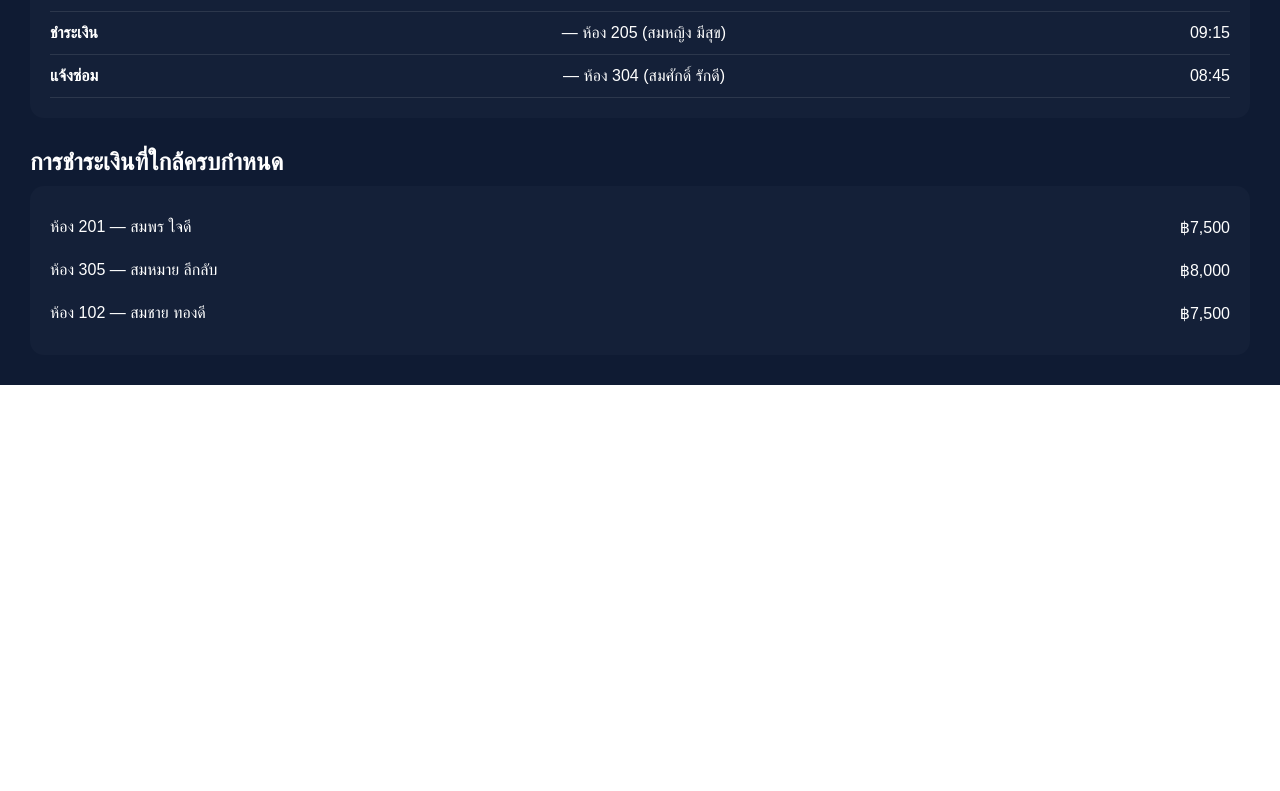
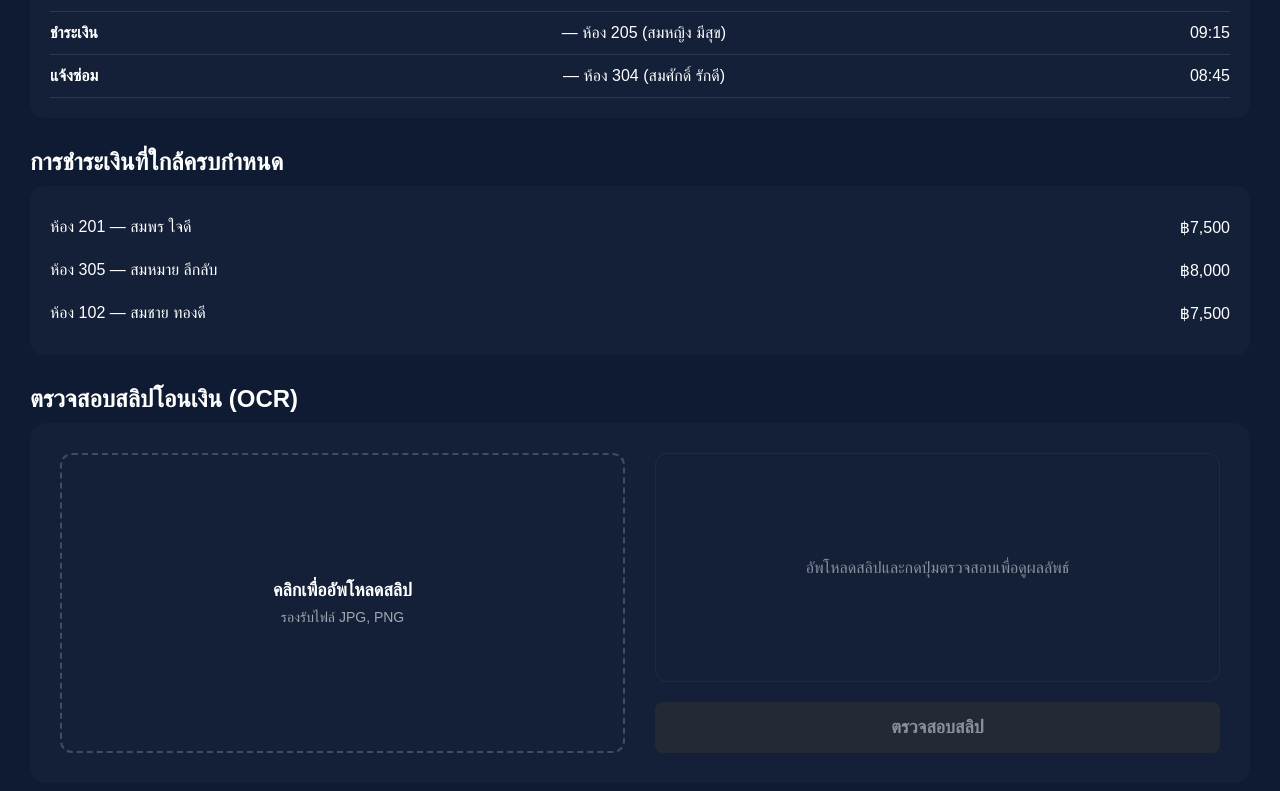
Before and after one commit to Non2412/web-dormitory, a Next.js app: page /admin_dashbord in a window 1280 px wide. Shown: the part 503-1294 px from the top of the page. Before the commit the page ends 888 px from the top, so only its background shows below. Built offline with nearby package versions, Linux system fonts and the light colour scheme.

Commit message:
add ocr to admin_dashbord

```diff
--- /dev/null
+++ b/src/app/admin_dashbord/SlipVerifier.tsx
@@ -0,0 +1,141 @@
+"use client";
+
+import { useState, useRef } from "react";
+import Tesseract from "tesseract.js";
+import styles from "./dashboard.module.css";
+
+export default function SlipVerifier() {
+    const [image, setImage] = useState<string | null>(null);
+    const [loading, setLoading] = useState(false);
+    const [result, setResult] = useState<{
+        text: string;
+        amount: string | null;
+        date: string | null;
+        time: string | null;
+    } | null>(null);
+    const fileInputRef = useRef<HTMLInputElement>(null);
+
+    const handleImageUpload = (e: React.ChangeEvent<HTMLInputElement>) => {
+        const file = e.target.files?.[0];
+        if (file) {
+            const imageUrl = URL.createObjectURL(file);
+            setImage(imageUrl);
+            setResult(null); // Reset previous result
+        }
+    };
+
+    const verifySlip = async () => {
+        if (!image) return;
+
+        setLoading(true);
+        try {
+            const { data: { text } } = await Tesseract.recognize(image, "tha+eng", {
+                logger: (m) => console.log(m),
+            });
+
+            // Simple regex extraction (can be improved based on slip format)
+            // Amount: Look for numbers with commas and decimals, possibly preceded by "Amount" or similar
+            const amountMatch = text.match(/[\d,]+\.\d{2}/);
+
+            // Date: Look for DD/MM/YYYY or DD MMM YYYY patterns
+            // This is a basic example, might need adjustment for Thai months
+            const dateMatch = text.match(/(\d{1,2}\s+[A-Za-z\u0E00-\u0E7F]+\s+\d{4})|(\d{1,2}\/\d{1,2}\/\d{4})/);
+
+            // Time: Look for HH:MM pattern
+            const timeMatch = text.match(/\d{1,2}:\d{2}/);
+
+            setResult({
+                text: text,
+                amount: amountMatch ? amountMatch[0] : null,
+                date: dateMatch ? dateMatch[0] : null,
+                time: timeMatch ? timeMatch[0] : null,
+            });
+        } catch (error) {
+            console.error("OCR Error:", error);
+            alert("เกิดข้อผิดพลาดในการตรวจสอบสลิป");
+        } finally {
+            setLoading(false);
+        }
+    };
+
+    const triggerFileInput = () => {
+        fileInputRef.current?.click();
+    };
+
+    return (
+        <div className={styles.section}>
+            <h2>ตรวจสอบสลิปโอนเงิน (OCR)</h2>
+            <div className={styles.verifierContainer}>
+                <div className={styles.uploadArea}>
+                    <input
+                        type="file"
+                        accept="image/*"
+                        onChange={handleImageUpload}
+                        ref={fileInputRef}
+                        style={{ display: "none" }}
+                    />
+
+                    {image ? (
+                        <div className={styles.previewContainer}>
+                            <img src={image} alt="Slip Preview" className={styles.previewImage} />
+                            <button className={styles.changeBtn} onClick={triggerFileInput}>
+                                เปลี่ยนรูปภาพ
+                            </button>
+                        </div>
+                    ) : (
+                        <div className={styles.uploadPlaceholder} onClick={triggerFileInput}>
+                            <p>คลิกเพื่ออัพโหลดสลิป</p>
+                            <span>รองรับไฟล์ JPG, PNG</span>
+                        </div>
+                    )}
+                </div>
+
+                <div className={styles.resultArea}>
+                    {loading ? (
+                        <div className={styles.loading}>
+                            <div className={styles.spinner}></div>
+                            <p>กำลังตรวจสอบข้อมูล...</p>
+                        </div>
+                    ) : result ? (
+                        <div className={styles.resultCard}>
+                            <h3>ผลการตรวจสอบ</h3>
+                            <div className={styles.resultRow}>
+                                <span>จำนวนเงิน:</span>
+                                <strong className={result.amount ? styles.valid : styles.invalid}>
+                                    {result.amount || "ไม่พบข้อมูล"}
+                                </strong>
+                            </div>
+                            <div className={styles.resultRow}>
+                                <span>วันที่:</span>
+                                <strong>{result.date || "ไม่พบข้อมูล"}</strong>
+                            </div>
+                            <div className={styles.resultRow}>
+                                <span>เวลา:</span>
+                                <strong>{result.time || "ไม่พบข้อมูล"}</strong>
+                            </div>
+
+                            <div className={styles.rawText}>
+                                <details>
+                                    <summary>ดูข้อความทั้งหมดที่อ่านได้</summary>
+                                    <pre>{result.text}</pre>
+                                </details>
+                            </div>
+                        </div>
+                    ) : (
+                        <div className={styles.emptyState}>
+                            <p>อัพโหลดสลิปและกดปุ่มตรวจสอบเพื่อดูผลลัพธ์</p>
+                        </div>
+                    )}
+
+                    <button
+                        className={styles.verifyBtn}
+                        onClick={verifySlip}
+                        disabled={!image || loading}
+                    >
+                        {loading ? "กำลังประมวลผล..." : "ตรวจสอบสลิป"}
+                    </button>
+                </div>
+            </div>
+        </div>
+    );
+}
--- a/src/app/admin_dashbord/dashboard.module.css
+++ b/src/app/admin_dashbord/dashboard.module.css
@@ -84,3 +84,202 @@
   padding: 12px 0;
   font-size: 16px;
 }
+
+/* Slip Verifier Styles */
+.verifierContainer {
+  display: flex;
+  gap: 30px;
+  background: #142038;
+  padding: 30px;
+  border-radius: 16px;
+  flex-wrap: wrap;
+}
+
+.uploadArea {
+  flex: 1;
+  min-width: 300px;
+  display: flex;
+  flex-direction: column;
+  align-items: center;
+  justify-content: center;
+}
+
+.uploadPlaceholder {
+  width: 100%;
+  height: 300px;
+  border: 2px dashed rgba(255, 255, 255, 0.2);
+  border-radius: 12px;
+  display: flex;
+  flex-direction: column;
+  align-items: center;
+  justify-content: center;
+  cursor: pointer;
+  transition: all 0.3s ease;
+}
+
+.uploadPlaceholder:hover {
+  border-color: #00d4ff;
+  background: rgba(0, 212, 255, 0.05);
+}
+
+.uploadPlaceholder p {
+  font-size: 18px;
+  font-weight: bold;
+  margin-bottom: 8px;
+}
+
+.uploadPlaceholder span {
+  font-size: 14px;
+  opacity: 0.6;
+}
+
+.previewContainer {
+  width: 100%;
+  display: flex;
+  flex-direction: column;
+  align-items: center;
+  gap: 15px;
+}
+
+.previewImage {
+  max-width: 100%;
+  max-height: 400px;
+  border-radius: 8px;
+  box-shadow: 0 4px 12px rgba(0,0,0,0.3);
+}
+
+.changeBtn {
+  background: transparent;
+  border: 1px solid rgba(255,255,255,0.3);
+  color: white;
+  padding: 8px 16px;
+  border-radius: 6px;
+  cursor: pointer;
+  transition: all 0.2s;
+}
+
+.changeBtn:hover {
+  border-color: white;
+  background: rgba(255,255,255,0.1);
+}
+
+.resultArea {
+  flex: 1;
+  min-width: 300px;
+  display: flex;
+  flex-direction: column;
+  justify-content: space-between;
+}
+
+.emptyState {
+  flex: 1;
+  display: flex;
+  align-items: center;
+  justify-content: center;
+  text-align: center;
+  opacity: 0.5;
+  border: 1px solid rgba(255,255,255,0.1);
+  border-radius: 12px;
+  padding: 20px;
+  margin-bottom: 20px;
+}
+
+.loading {
+  flex: 1;
+  display: flex;
+  flex-direction: column;
+  align-items: center;
+  justify-content: center;
+  margin-bottom: 20px;
+}
+
+.spinner {
+  width: 40px;
+  height: 40px;
+  border: 4px solid rgba(255,255,255,0.1);
+  border-top-color: #00d4ff;
+  border-radius: 50%;
+  animation: spin 1s linear infinite;
+  margin-bottom: 15px;
+}
+
+@keyframes spin {
+  to { transform: rotate(360deg); }
+}
+
+.resultCard {
+  background: rgba(255,255,255,0.05);
+  border-radius: 12px;
+  padding: 20px;
+  margin-bottom: 20px;
+  flex: 1;
+}
+
+.resultCard h3 {
+  margin-top: 0;
+  margin-bottom: 20px;
+  border-bottom: 1px solid rgba(255,255,255,0.1);
+  padding-bottom: 10px;
+}
+
+.resultRow {
+  display: flex;
+  justify-content: space-between;
+  margin-bottom: 15px;
+  font-size: 18px;
+}
+
+.valid {
+  color: #00ff8c;
+}
+
+.invalid {
+  color: #ff4d4d;
+}
+
+.rawText {
+  margin-top: 20px;
+  padding-top: 15px;
+  border-top: 1px solid rgba(255,255,255,0.1);
+  font-size: 14px;
+}
+
+.rawText summary {
+  cursor: pointer;
+  opacity: 0.7;
+  margin-bottom: 10px;
+}
+
+.rawText pre {
+  background: rgba(0,0,0,0.3);
+  padding: 10px;
+  border-radius: 6px;
+  white-space: pre-wrap;
+  max-height: 200px;
+  overflow-y: auto;
+  font-family: monospace;
+}
+
+.verifyBtn {
+  width: 100%;
+  padding: 15px;
+  background: linear-gradient(90deg, #00d4ff, #0051ff);
+  color: white;
+  border: none;
+  border-radius: 8px;
+  font-size: 18px;
+  font-weight: bold;
+  cursor: pointer;
+  transition: transform 0.2s, box-shadow 0.2s;
+}
+
+.verifyBtn:hover:not(:disabled) {
+  transform: translateY(-2px);
+  box-shadow: 0 4px 15px rgba(0, 81, 255, 0.4);
+}
+
+.verifyBtn:disabled {
+  opacity: 0.5;
+  cursor: not-allowed;
+  background: #333;
+}
--- a/src/app/admin_dashbord/page.tsx
+++ b/src/app/admin_dashbord/page.tsx
@@ -1,6 +1,8 @@
 "use client";
 
 import styles from "./dashboard.module.css";
+
+import SlipVerifier from "./SlipVerifier";
 
 export default function AdminDashboard() {
   return (
@@ -76,7 +78,7 @@ export default function AdminDashboard() {
         </div>
       </div>
 
-      {/* การชำระเงินใกล้ครบกำหนด */}
+      {/* การชำระเงินที่ใกล้ครบกำหนด */}
       <div className={styles.section}>
         <h2>การชำระเงินที่ใกล้ครบกำหนด</h2>
 
@@ -97,6 +99,9 @@ export default function AdminDashboard() {
           </div>
         </div>
       </div>
+
+      {/* ระบบตรวจสอบสลิป */}
+      <SlipVerifier />
     </div>
   );
 }
```
